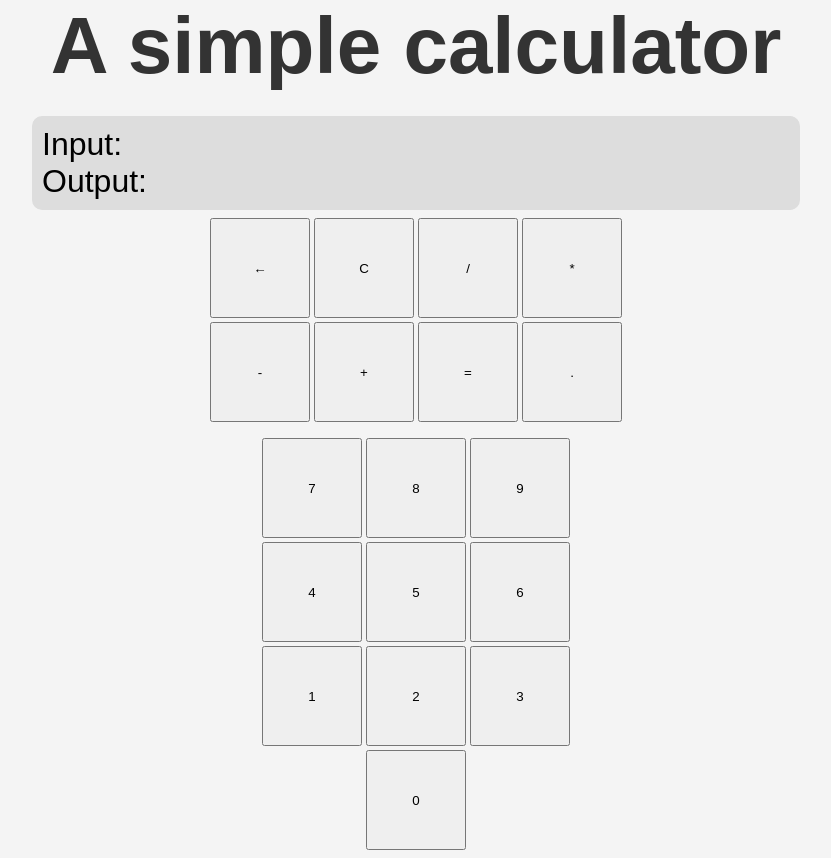
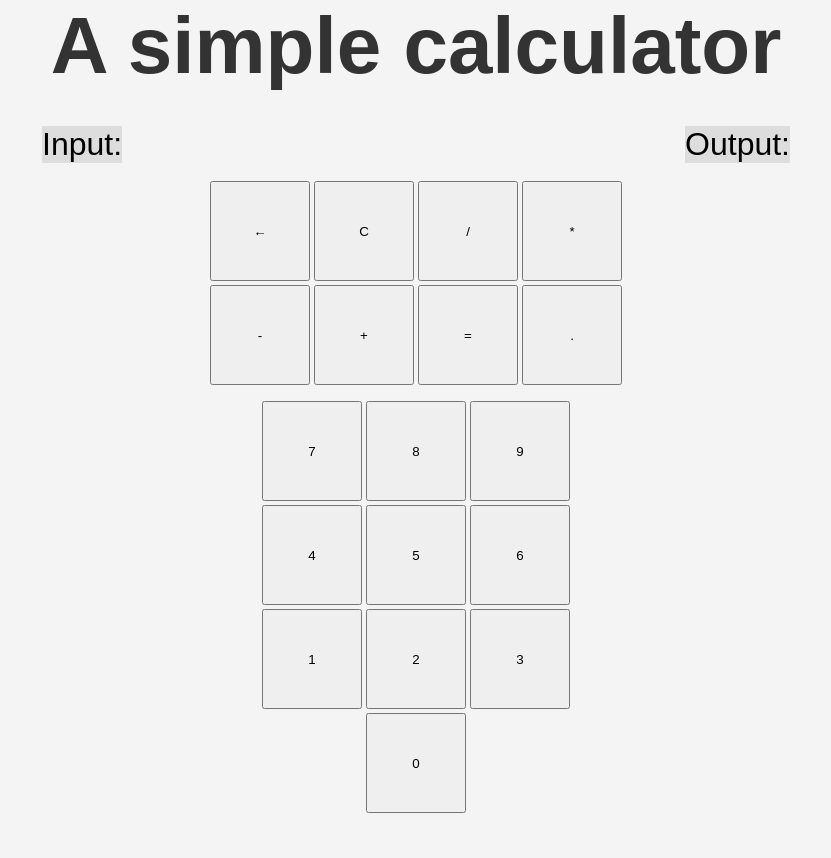
Before and after one commit to RahmatAT11/odin-calculator, a plain HTML site: page index.html in a window 1280 px wide. Shown: the whole page, without its empty margins (224-1055 px from the left). After the commit the page ends 821 px from the top, so only its background shows below. Drawn offline with Linux system fonts and the light colour scheme.

```diff
--- a/styles.css
+++ b/styles.css
@@ -31,14 +31,23 @@ main {
 }
 
 .display {
-  background-color: #ddd;
-  color: #000;
   font-size: 2rem;
   border-radius: 10px;
   text-align: left;
   padding: 10px;
 
   width: 60vw;
+
+  display: flex;
+  justify-content: space-between;
+}
+
+.in, .out {
+  background-color: #ddd;
+  color: #000;
+
+  height: 100%;
+  width: auto;
 }
 
 .buttons {
```
